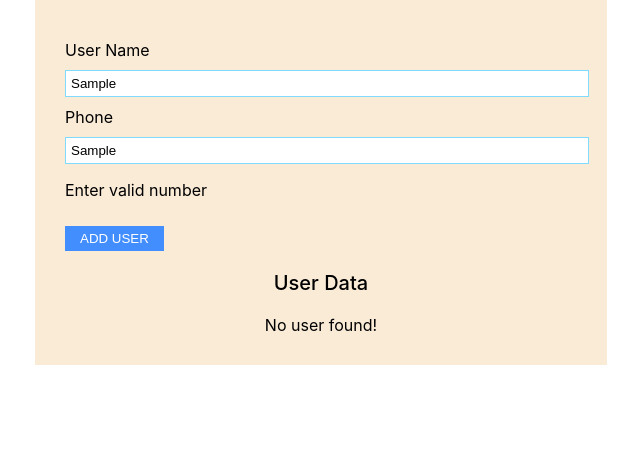
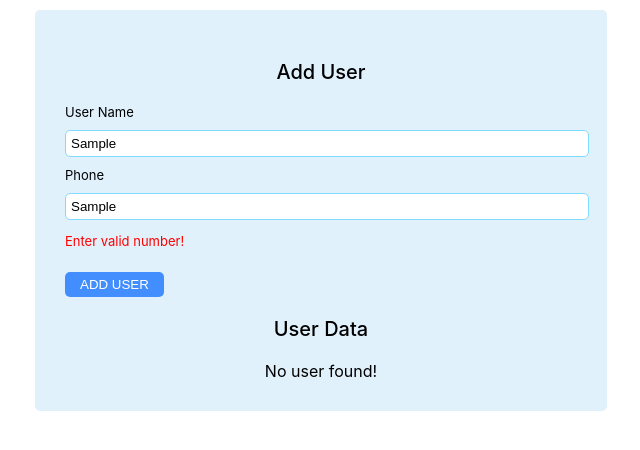
Before and after one commit to maruf-helios/technical-task, a React (Create React App) app: page / in a window 1280 px wide. Both pictures are taken after typing "Sample", "Sample" into the empty fields and a click on the button "ADD USER". Shown: the top 450 px of the page, without its empty margins (319-959 px from the left). Built offline with nearby package versions, Linux system fonts and the light colour scheme.

Commit message:
add style view user rst form data

```diff
--- a/src/App.js
+++ b/src/App.js
@@ -1,6 +1,6 @@
 import { createContext, useState } from "react";
 import "./App.css";
-import InputUser from "./component/InputUser";
+import InputUserAndTable from "./component/InputUserAndTable";
 
 export const userContext = createContext();
 
@@ -8,7 +8,7 @@ function App() {
   const [userData, setUserData] = useState();
   return (
     <userContext.Provider value={[userData, setUserData]}>
-      <InputUser />
+      <InputUserAndTable />
     </userContext.Provider>
   );
 }
--- a/src/component/InputUser.js
+++ b/src/component/InputUserAndTable.js
@@ -20,7 +20,7 @@ const validatePhone = (phone) => {
   }
 };
 
-const InputUser = () => {
+const InputUserAndTable = () => {
   const [user, setUser] = useState(getUserFromLocalStorage());
 
   const [name, setName] = useState("");
@@ -29,6 +29,9 @@ const InputUser = () => {
   const [err, setErr] = useState(false);
   const [isUpdate, setIsUpdate] = useState(false);
   const [updateUserId, setUpdateUserId] = useState("");
+  const [updateAbleUserData, setUpdateAbleUserData] = useState();
+  const [viewUser, setViewUser] = useState();
+  const [open, setOpen] = useState(false);
 
   // add user
   const handleSubmit = (e) => {
@@ -40,8 +43,9 @@ const InputUser = () => {
         phone: phone,
         id: Math.floor(1000 + Math.random() * 9000),
       };
-      console.log(getInputUser);
       setUser([...user, getInputUser]);
+      // setName("");
+      // setPhone("");
       setErr(false);
     } else {
       setErr(true);
@@ -58,6 +62,10 @@ const InputUser = () => {
   const getUpdateUser = (id) => {
     setIsUpdate(true);
     setUpdateUserId(id);
+    const findUser = user.find((user) => user.id === id);
+    setUpdateAbleUserData(findUser);
+    setName("");
+    setPhone("");
   };
 
   //handle update user
@@ -70,12 +78,20 @@ const InputUser = () => {
       findUser.phone = phone;
       setUser(updateAbleUser);
       setErr(false);
+      setIsUpdate(false);
+      setName("");
+      setPhone("");
     } else {
       setErr(true);
     }
     e.preventDefault();
-    setIsUpdate(false);
-    console.log(user);
+  };
+
+  // handle ViewUser
+  const viewUpdateUser = (id) => {
+    const findUser = user.find((user) => user.id === id);
+    setViewUser(findUser);
+    setOpen(true);
   };
 
   // save user in localstorage
@@ -83,12 +99,13 @@ const InputUser = () => {
     localStorage.setItem("users-data", JSON.stringify(user));
   }, [user]);
 
-  //   console.log(set);
+  console.log(updateAbleUserData);
 
   return (
     <div className="main-container">
       {!isUpdate ? (
         <div className="form-container">
+          <p className="form-title">Add User</p>
           <form onSubmit={handleSubmit}>
             <label className="input-label">User Name</label>
             <input
@@ -104,7 +121,9 @@ const InputUser = () => {
               required
               type="text"
             />
-            <label>{err && <p>Enter valid number</p>}</label>
+            <label>
+              {err && <p className="err-msg">Enter valid number!</p>}
+            </label>
             <button className="input-btn" type="submit">
               ADD USER
             </button>
@@ -117,6 +136,7 @@ const InputUser = () => {
             <input
               onChange={(e) => setName(e.target.value)}
               value={name}
+              placeholder={updateAbleUserData.name}
               required
               type="text"
             />
@@ -124,10 +144,13 @@ const InputUser = () => {
             <input
               onChange={(e) => setPhone(e.target.value)}
               value={phone}
+              placeholder={updateAbleUserData.phone}
               required
               type="text"
             />
-            <label>{err && <p>Enter valid number</p>}</label>
+            <label>
+              {err && <p className="err-msg">Enter valid number!</p>}
+            </label>
             <button className="input-btn" type="submit">
               UPDATE USER
             </button>
@@ -150,14 +173,11 @@ const InputUser = () => {
                   <div className="data-row">{user.name}</div>
                   <div className="data-row">{user.phone}</div>
                   <div className="data-row">
-                    <button>
+                    <button onClick={() => viewUpdateUser(user.id)}>
                       <BiShow className="icon-btn" />
                     </button>
-                    <button>
-                      <BiEdit
-                        onClick={() => getUpdateUser(user.id)}
-                        className="icon-btn"
-                      />
+                    <button onClick={() => getUpdateUser(user.id)}>
+                      <BiEdit className="icon-btn" />
                     </button>
                     <button onClick={() => handleDelete(user.id)}>
                       <BiTrash className="icon-btn" />
@@ -171,10 +191,23 @@ const InputUser = () => {
           )}
         </div>
       </div>
+      <div className="modal" style={{ display: open ? "block" : "none" }}>
+        <div className="modal-content">
+          <div className="close-btn">
+            <button onClick={() => setOpen(!open)}>X</button>
+          </div>
+          <p className="view-title">User Info</p>
+          {open && (
+            <div>
+              <p>User ID: {viewUser.id}</p>
+              <p>User Name: {viewUser.name}</p>
+              <p>Phone NO: {viewUser.phone}</p>
+            </div>
+          )}
+        </div>
+      </div>
     </div>
   );
 };
 
-export default InputUser;
-
-// handleUpdate(user.id)
+export default InputUserAndTable;
--- a/src/style/style.css
+++ b/src/style/style.css
@@ -1,11 +1,18 @@
 .main-container {
   width: 40%;
-  background-color: antiquewhite;
+  background-color: #e0f1fc;
   -webkit-box-align: center;
       -ms-flex-align: center;
           align-items: center;
-  margin: auto;
+  margin: 10px auto;
+  border-radius: 5px;
   padding: 30px;
+}
+
+@media screen and (max-width: 768px) {
+  .main-container {
+    width: 70%;
+  }
 }
 
 @media screen and (max-width: 600px) {
@@ -14,9 +21,16 @@
   }
 }
 
+.main-container .form-container .form-title {
+  text-align: center;
+  font-size: 20px;
+  font-weight: 500;
+}
+
 .main-container .form-container label {
   display: block;
   margin: 10px 0px;
+  font-size: small;
 }
 
 .main-container .form-container input {
@@ -24,6 +38,7 @@
   width: 100%;
   padding: 5px;
   border: 1px solid #80dbff;
+  border-radius: 5px;
 }
 
 .main-container .form-container input:focus {
@@ -36,6 +51,13 @@
   border: none;
   padding: 5px 15px;
   color: white;
+  cursor: pointer;
+  border-radius: 5px;
+}
+
+.main-container .form-container .err-msg {
+  font-size: small;
+  color: red;
 }
 
 .main-container .table-container .user-table-container .table-title {
@@ -46,7 +68,19 @@
 
 .main-container .table-container .user-table-container .table-container {
   width: 100%;
+  height: 250px;
   overflow-y: auto;
+}
+
+.main-container .table-container .user-table-container .table-container .table-header {
+  position: -webkit-sticky;
+  position: sticky;
+  top: 0;
+  background-color: #428eff;
+}
+
+.main-container .table-container .user-table-container .table-container .table-header .data-row {
+  color: #fff;
 }
 
 .main-container .table-container .user-table-container .table-container .user-data {
@@ -69,4 +103,41 @@
 .main-container .table-container .user-table-container .user-not-found {
   text-align: center;
 }
+
+.main-container .modal {
+  display: none;
+  position: fixed;
+  z-index: 100;
+  padding-top: 100px;
+  left: 0;
+  top: 0;
+  width: 100%;
+  height: 100%;
+  overflow: auto;
+  background-color: black;
+  background-color: rgba(0, 0, 0, 0.4);
+}
+
+.main-container .modal .modal-content {
+  max-width: 400px;
+  height: auto;
+  background: #fff;
+  margin: auto;
+  padding: 30px;
+  border-radius: 5px;
+  font-weight: 300;
+  font-size: small;
+}
+
+.main-container .modal .modal-content .view-title {
+  font-size: large;
+}
+
+.main-container .modal .modal-content .close-btn {
+  text-align: right;
+}
+
+.main-container .modal .modal-content .close-btn button {
+  cursor: pointer;
+}
 /*# sourceMappingURL=style.css.map */
--- a/src/style/style.scss
+++ b/src/style/style.scss
@@ -1,22 +1,33 @@
 .main-container {
   width: 40%;
-  background-color: antiquewhite;
+  background-color: #e0f1fc;
   align-items: center;
-  margin: auto;
+  margin: 10px auto;
+  border-radius: 5px;
   padding: 30px;
+  @media screen and (max-width: 768px) {
+    width: 70%;
+  }
   @media screen and (max-width: 600px) {
     width: 90%;
   }
   .form-container {
+    .form-title {
+      text-align: center;
+      font-size: 20px;
+      font-weight: 500;
+    }
     label {
       display: block;
       margin: 10px 0px;
+      font-size: small;
     }
     input {
       display: block;
       width: 100%;
       padding: 5px;
       border: 1px solid rgb(128, 219, 255);
+      border-radius: 5px;
     }
     input:focus {
       outline: 1px solid rgb(128, 219, 255);
@@ -27,6 +38,12 @@
       border: none;
       padding: 5px 15px;
       color: white;
+      cursor: pointer;
+      border-radius: 5px;
+    }
+    .err-msg {
+      font-size: small;
+      color: red;
     }
   }
   .table-container {
@@ -38,7 +55,16 @@
       }
       .table-container {
         width: 100%;
+        height: 250px;
         overflow-y: auto;
+        .table-header {
+          position: sticky;
+          top: 0;
+          background-color: rgb(66, 142, 255);
+          .data-row {
+            color: #fff;
+          }
+        }
         .user-data {
           display: grid;
           grid-template-columns: 33% 33% 33%;
@@ -59,4 +85,36 @@
       }
     }
   }
+  .modal {
+    display: none;
+    position: fixed;
+    z-index: 100;
+    padding-top: 100px;
+    left: 0;
+    top: 0;
+    width: 100%;
+    height: 100%;
+    overflow: auto;
+    background-color: rgb(0, 0, 0);
+    background-color: rgba(0, 0, 0, 0.4);
+    .modal-content {
+      max-width: 400px;
+      height: auto;
+      background: #fff;
+      margin: auto;
+      padding: 30px;
+      border-radius: 5px;
+      font-weight: 300;
+      font-size: small;
+      .view-title {
+        font-size: large;
+      }
+      .close-btn {
+        text-align: right;
+        button {
+          cursor: pointer;
+        }
+      }
+    }
+  }
 }
```
Also changed, not shown: 1 other file (tests, documents, lock files or other folders).
